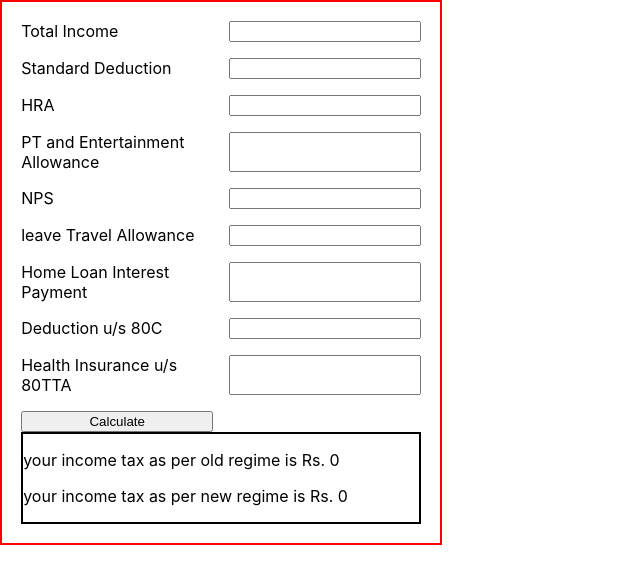
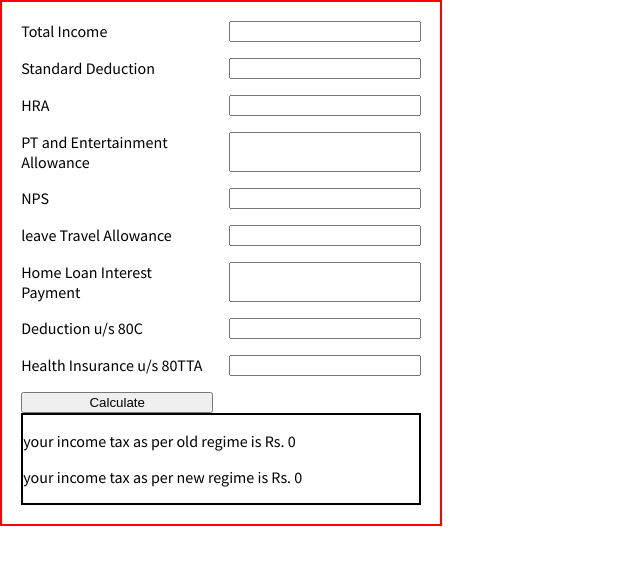
Before and after one commit to mishti169/react-income-tax-calculator-mishti, a React (Create React App) app: page / in a window 1280 px wide. Shown: the top 584 px of the page, without its empty margins (0-640 px from the left). Built offline with nearby package versions, Linux system fonts and the light colour scheme.

Commit message:
import font

```diff
--- a/public/index.html
+++ b/public/index.html
@@ -24,6 +24,13 @@
       work correctly both with client-side routing and a non-root public URL.
       Learn how to configure a non-root public URL by running `npm run build`.
     -->
+		<link rel="preconnect" href="https://fonts.googleapis.com" />
+		<link rel="preconnect" href="https://fonts.gstatic.com" crossorigin />
+		<link
+			href="https://fonts.googleapis.com/css2?family=Source+Sans+Pro:wght@300;400&display=swap"
+			rel="stylesheet"
+		/>
+
 		<title>Tax Calculator</title>
 	</head>
 	<body>
--- a/src/index.css
+++ b/src/index.css
@@ -1,13 +1,14 @@
 body {
-  margin: 0;
-  font-family: -apple-system, BlinkMacSystemFont, 'Segoe UI', 'Roboto', 'Oxygen',
-    'Ubuntu', 'Cantarell', 'Fira Sans', 'Droid Sans', 'Helvetica Neue',
-    sans-serif;
-  -webkit-font-smoothing: antialiased;
-  -moz-osx-font-smoothing: grayscale;
+	margin: 0;
+	font-family: 'Source Sans Pro', -apple-system, BlinkMacSystemFont, 'Segoe UI',
+		'Roboto', 'Oxygen', 'Ubuntu', 'Cantarell', 'Fira Sans', 'Droid Sans',
+		'Helvetica Neue', sans-serif;
+	-webkit-font-smoothing: antialiased;
+	-moz-osx-font-smoothing: grayscale;
+	font-size: 16px;
 }
 
 code {
-  font-family: source-code-pro, Menlo, Monaco, Consolas, 'Courier New',
-    monospace;
+	font-family: source-code-pro, Menlo, Monaco, Consolas, 'Courier New',
+		monospace;
 }
```
